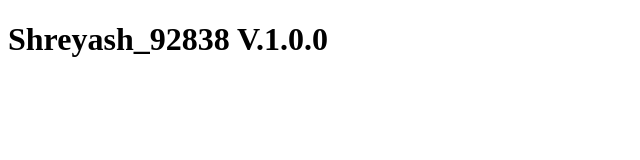
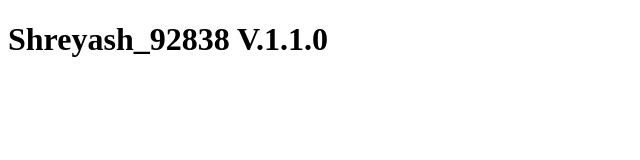
Before and after one commit to ShreyashGarudkar/Exam-92838, a plain HTML site: page index.html in a window 1280 px wide. Shown: the full height of the page, 0-640 px from the left. Drawn offline with Linux system fonts and the light colour scheme.

Commit message:
exam version01.1

```diff
--- a/index.html
+++ b/index.html
@@ -6,6 +6,6 @@
     <title>Document</title>
 </head>
 <body>
-    <h1>Shreyash_92838 V.1.0.0</h1>
+    <h1>Shreyash_92838 V.1.1.0</h1>
 </body>
 </html>
```
